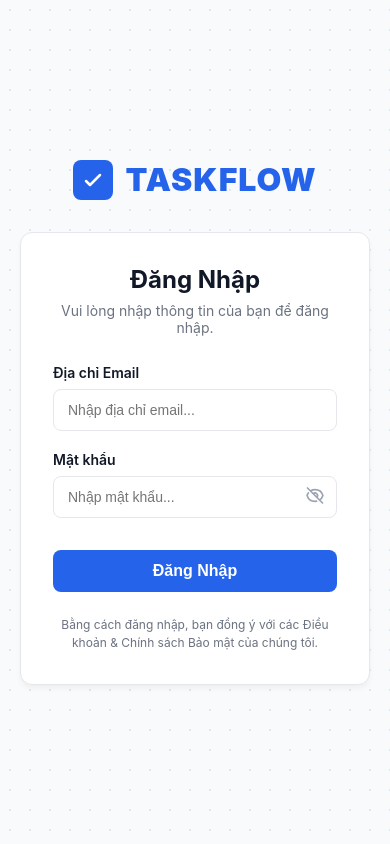
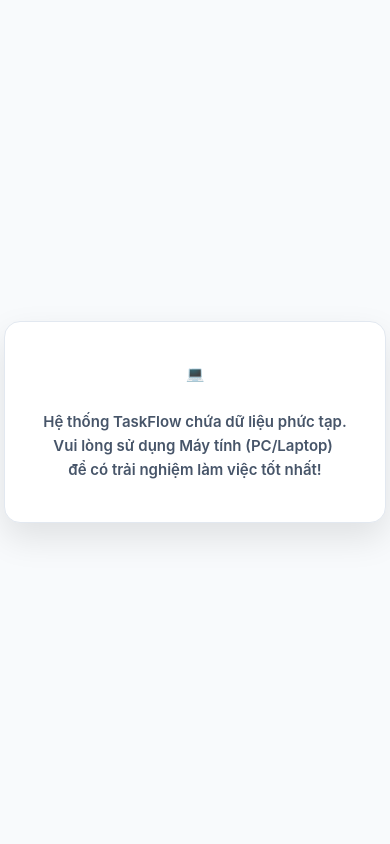
Before and after one commit to kiet-trntn/event_management_system, a React (Create React App) app in the folder client/: page /login in a window 390 px wide. Built offline with nearby package versions, Linux system fonts and the light colour scheme.

Commit message:
fix lai ui

```diff
--- a/client/src/pages/staff/task/ViewTask.js
+++ b/client/src/pages/staff/task/ViewTask.js
@@ -1,4 +1,5 @@
-import React, { useState, useEffect, useCallback } from 'react';
+import React, { useState, useEffect, useCallback, useRef } from 'react';
+import io from 'socket.io-client';
 import { useParams, useNavigate } from 'react-router-dom';
 import Swal from 'sweetalert2';
 
@@ -74,11 +75,48 @@
         } catch (err) { console.error("Lỗi tải lịch sử bài nộp:", err); }
     }, [id]);
 
+    // Socket ref for realtime updates (auto-refresh when leader/admin reviews)
+    const socketRef = useRef(null);
+
     useEffect(() => {
         document.title = "Chi tiết công việc | TaskFlow";
         fetchTaskData();
         fetchSubmissionHistory(); // Gọi hàm lấy lịch sử khi load trang
     }, [fetchTaskData, fetchSubmissionHistory]);
+
+    // Thiết lập socket để lắng nghe thông báo duyệt bài và tự động reload
+    useEffect(() => {
+        const token = localStorage.getItem('my_token');
+        if (!token) return;
+
+        socketRef.current = io('http://localhost:5000', { auth: { token } });
+
+        socketRef.current.on('connect', () => {
+            // console.log('Socket connected in ViewTask');
+        });
+
+        socketRef.current.on('connect_error', (err) => {
+            // console.error('Socket error in ViewTask:', err.message);
+        });
+
+        // Khi server gửi notification mới (createNotification emits 'new_notification')
+        socketRef.current.on('new_notification', (notif) => {
+            try {
+                // Nếu notification liên quan tới task hiện tại, refresh
+                if (!notif) return;
+                // related_id được dùng cho task id
+                if (Number(notif.related_id) === Number(id)) {
+                    // Cập nhật lại task và lịch sử nộp
+                    fetchTaskData();
+                    fetchSubmissionHistory();
+                }
+            } catch (e) { /* ignore */ }
+        });
+
+        return () => {
+            if (socketRef.current) socketRef.current.disconnect();
+        };
+    }, [id, fetchTaskData, fetchSubmissionHistory]);
 
     const handleFileUpload = async (e) => {
         const file = e.target.files[0];
--- a/client/src/style/style.css
+++ b/client/src/style/style.css
@@ -860,3 +860,46 @@
 .chat-send-btn.active { background: #2563eb; color: #ffffff; cursor: pointer; }
 .chat-send-btn.active:hover { background: #1d4ed8; transform: translateY(-1px); }
 .chat-send-btn.disabled { background: #e2e8f0; color: #94a3b8; cursor: not-allowed; }
+
+/* =========================================================
+   CHẶN TOÀN BỘ TRÊN ĐIỆN THOẠI (GLOBAL MOBILE BLOCK)
+   Giấu toàn bộ App và chỉ hiện 1 bảng thông báo duy nhất
+   ========================================================= */
+@media screen and (max-width: 768px) {
+
+    /* 1. Biến toàn bộ nền web thành một khung căn giữa */
+    body {
+        display: flex !important;
+        align-items: center !important;
+        justify-content: center !important;
+        height: 100vh !important;
+        background-color: var(--bg-neutral) !important;
+        margin: 0 !important;
+        overflow: hidden !important;
+    }
+
+    /* 2. KHẢM ĐAO: Giấu sạch sẽ toàn bộ code React (Sidebar, Header, Nội dung) */
+    body > * {
+        display: none !important;
+    }
+
+    /* 3. Hiện tấm lệnh bài chặn cửa */
+    body::after {
+        content: "💻\A\A Hệ thống TaskFlow chứa dữ liệu phức tạp.\A Vui lòng sử dụng Máy tính (PC/Laptop) \A để có trải nghiệm làm việc tốt nhất!";
+        white-space: pre-wrap;
+        display: block;
+        text-align: center;
+        font-size: 15px;
+        color: #475569;
+        font-weight: 600;
+        line-height: 1.6;
+        background: #ffffff;
+        padding: 40px 24px;
+        border-radius: 16px;
+        box-shadow: 0 15px 35px rgba(0,0,0,0.1);
+        border: 1px solid #e2e8f0;
+        width: 85%;
+        max-width: 350px;
+        margin: auto;
+    }
+}
```
Also changed, not shown: 2 other files (tests, documents, lock files or other folders).
